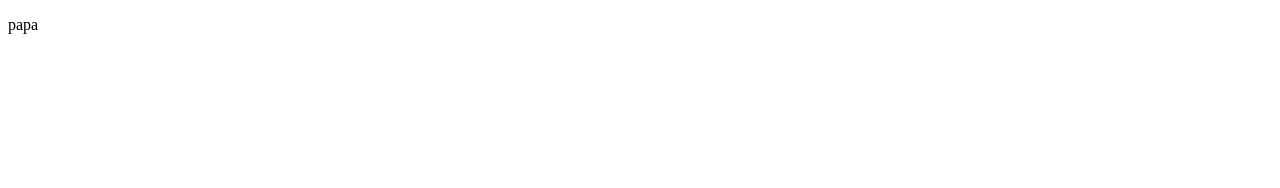
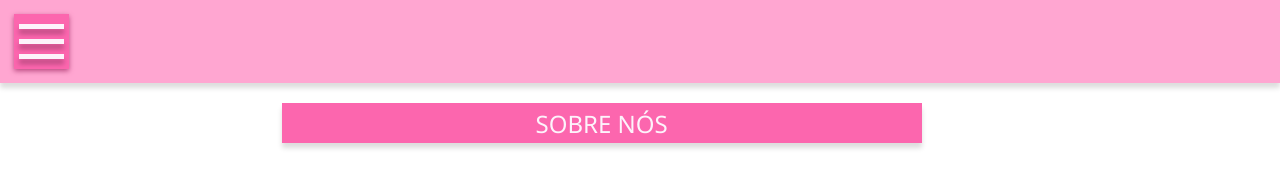
Before and after one commit to Grazilopess08/aulagit, a plain HTML site: page index.html in a window 1280 px wide. Drawn offline with Linux system fonts and the light colour scheme.

Commit message:
quarto update

```diff
--- a/css/style.css
+++ b/css/style.css
@@ -1,11 +1,50 @@
 *{
-    box-sizing: border-box;
     margin: 0;
     padding: 0;
+    font-weight: 350;
+    font-family: 'Segoe UI', Tahoma, Geneva, Verdana, sans-serif;
 }
 
-nav{
+header{
     background-color: #FFA6D1;
     width: 100%;
-    height: 4vh;
+    align-items: center;
+    display: flex;
+    box-shadow: 0px 5px 5px #ddd;
 }
+
+#menu{
+    height: 55px;
+    width: 55px;
+    background-color: #FC66AE;
+    margin: 14px;
+    box-shadow: 0px 2px 5px #BA4A80;
+}
+
+.linhas{
+    height: 5px;
+    width: 45px;
+    background-color: #FDF3FB;
+    margin: 5px;
+    margin-top: 10px;
+    box-shadow: 0px 5px 5px #BA4A80;
+}
+
+#título{
+    height: 40px;
+    width: 50%;
+    margin:20px 22% 0 ;
+    background-color: #FC66AE;
+    box-shadow: 0px 5px 5px #ddd;
+    color: #FDF3FB;
+    justify-content: center;
+    display: flex;
+}
+
+h2{
+   justify-content: center;
+   align-items: center;
+   width: 100%;
+   display: flex;
+   text-align: center;
+}
--- a/index.html
+++ b/index.html
@@ -5,13 +5,20 @@
     <meta http-equiv="X-UA-Compatible" content="IE=edge">
     <meta name="viewport" content="width=device-width, initial-scale=1.0">
     <title>My site</title>
+    <link rel="stylesheet" href="./css/style.css">
 </head>
 <body>
-    <nav>
+    <header>
         <div id="menu">
-           <p>papa</p>
+            <div class="linhas"></div>
+            <div class="linhas"></div>
+            <div class="linhas"></div>
         </div>
-    </nav>
+    </header>
+    <div id="título">
+        <h2>SOBRE NÓS</h2>
+    </div>
+
 
 </body>
 </html>
```
